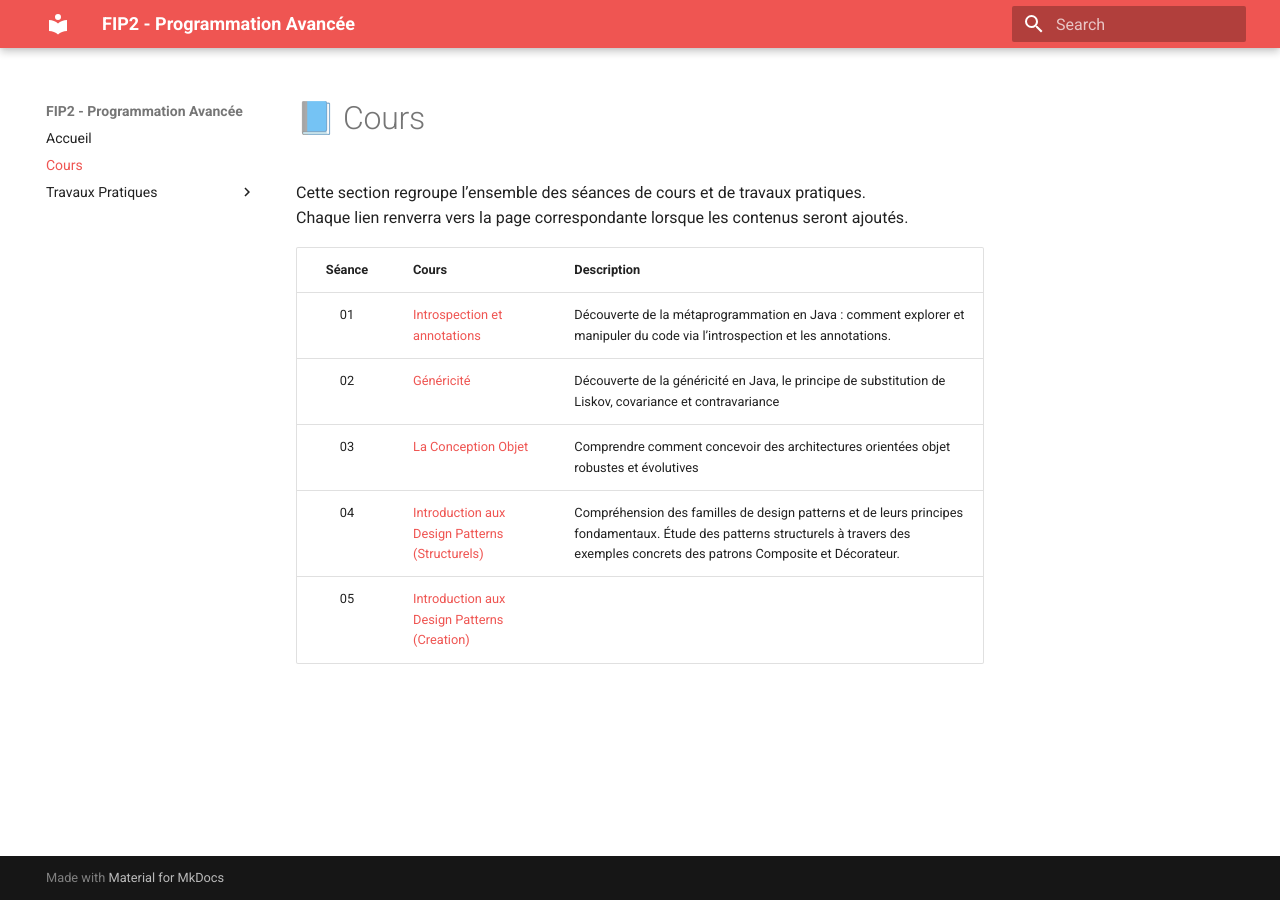
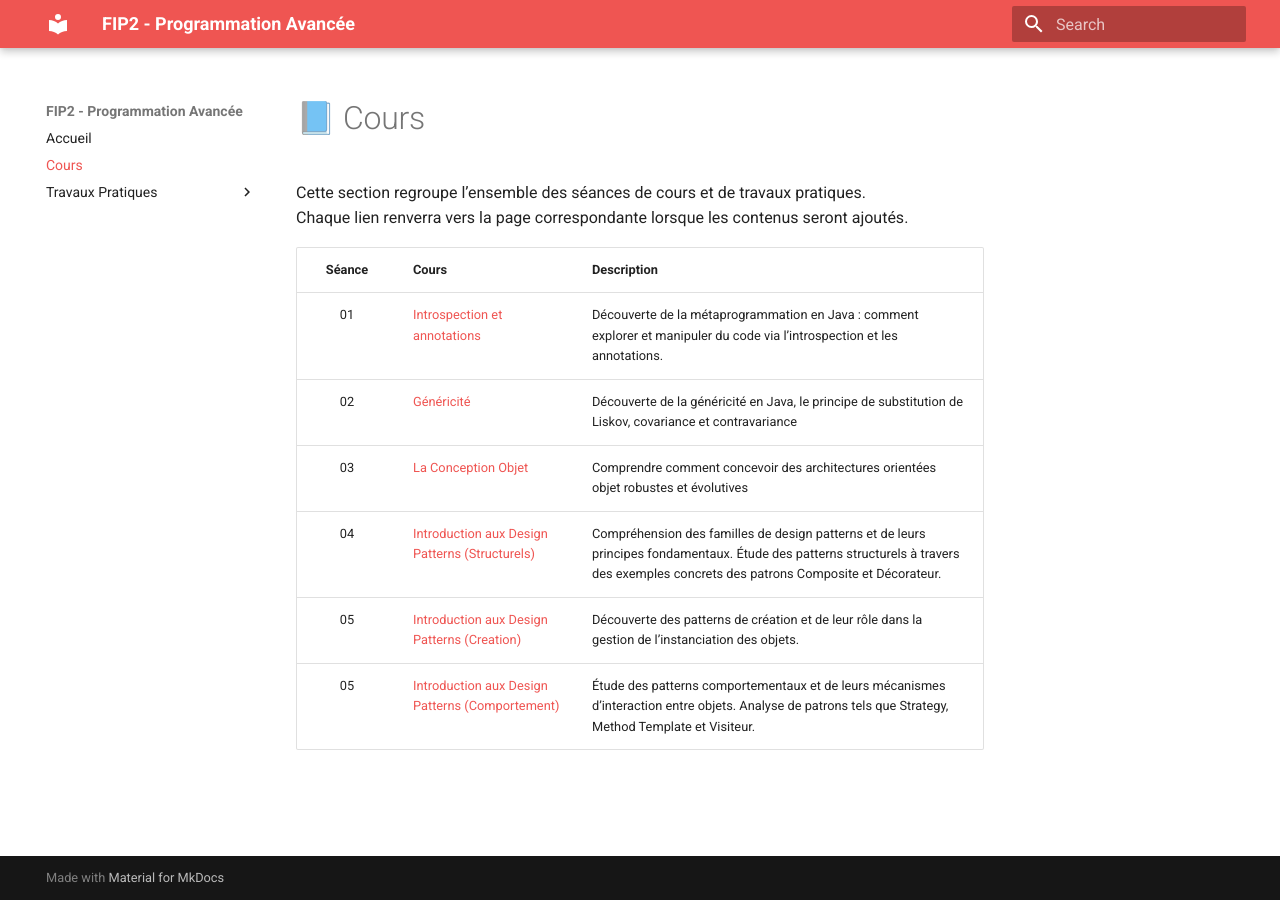
Before and after one commit to rezakaziz/PROG-AVANC, an MkDocs documentation site: the page built from docs/cours/index.md, in a window 1280 px wide. Built offline with MkDocs 1.6.1 and Material for MkDocs 9.7.7, drawn with Linux system fonts in a browser that asks for light colours.

Commit message:
Cours 06

```diff
--- a/docs/cours/index.md
+++ b/docs/cours/index.md
@@ -9,4 +9,5 @@ Chaque lien renverra vers la page correspondante lorsque les contenus seront ajo
 | 02 | [Généricité](02.pdf) | Découverte de la généricité en Java, le principe de substitution de Liskov, covariance et contravariance |
 | 03 | [La Conception Objet](03.pdf) | Comprendre comment concevoir des architectures orientées objet robustes et évolutives |
 | 04 | [Introduction aux Design Patterns (Structurels)](04.pdf) | Compréhension des familles de design patterns et de leurs principes fondamentaux. Étude des patterns structurels à travers des exemples concrets des patrons Composite et Décorateur. |
-| 05 | [Introduction aux Design Patterns (Creation)](05.pdf) |  |
+| 05 | [Introduction aux Design Patterns (Creation)](05.pdf) | Découverte des patterns de création et de leur rôle dans la gestion de l’instanciation des objets. |
+| 05 | [Introduction aux Design Patterns (Comportement)](06.pdf) | Étude des patterns comportementaux et de leurs mécanismes d’interaction entre objets. Analyse de patrons tels que Strategy, Method Template et Visiteur. |
```
Also changed, not shown: 1 other file.
